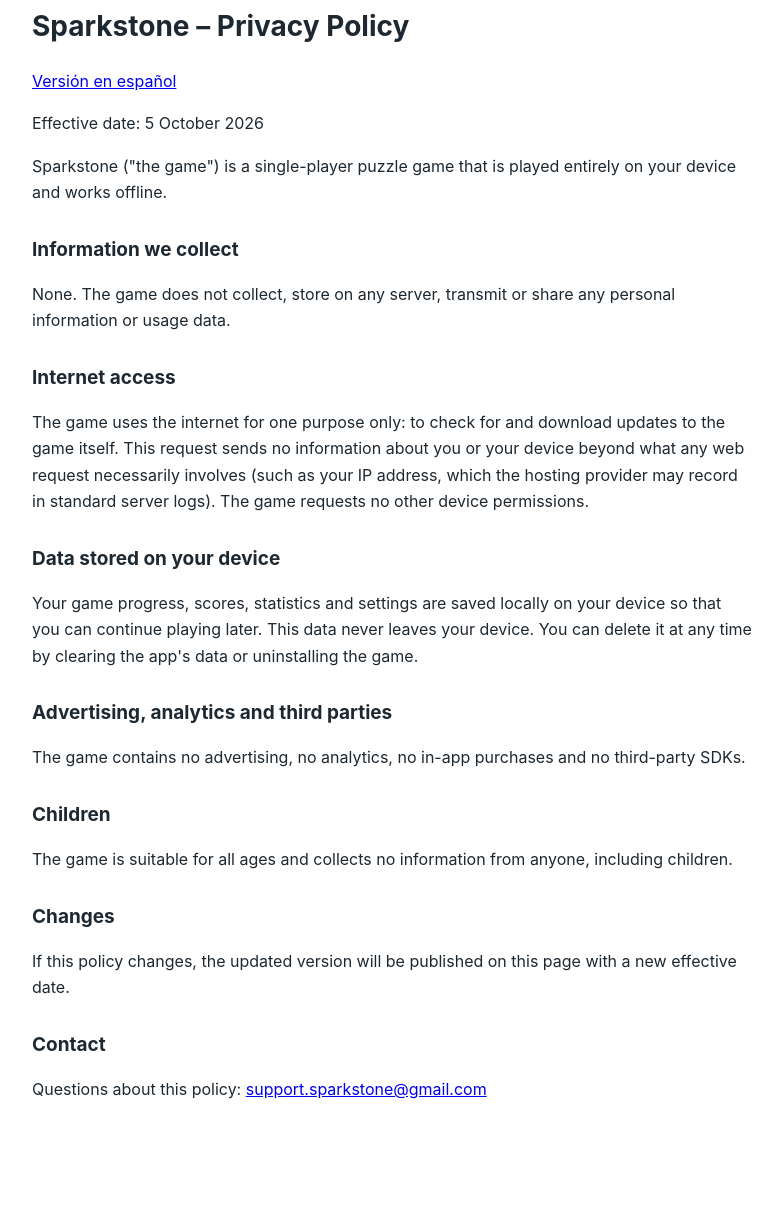
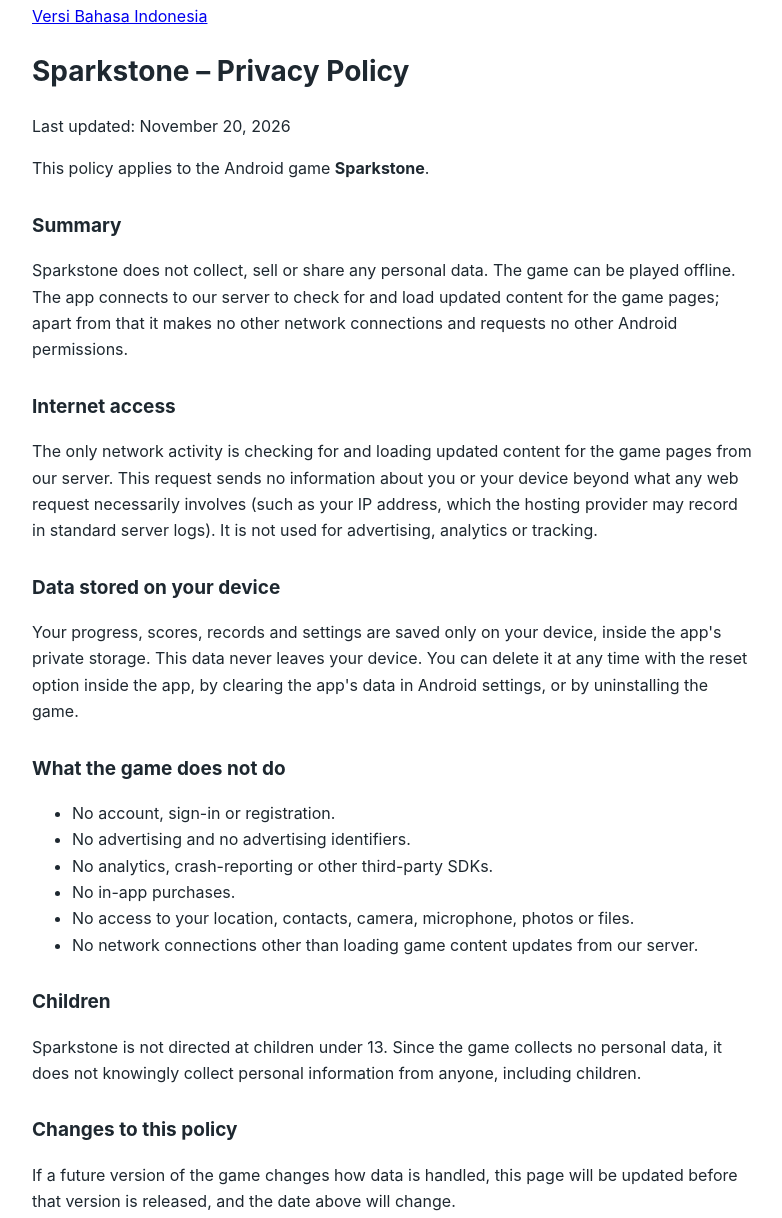
Before and after one commit to wangfeng123-123/wangfeng123-123.github.io, a plain HTML site: page sparkstone/privacy.html in a window 1280 px wide. Shown: the part 37-1255 px from the top of the page, without its empty margins (248-1030 px from the left). Before the commit the page ends 1179 px from the top, so only its background shows below. Drawn offline with Linux system fonts and the light colour scheme.

Commit message:
Revise privacy policy and add localization link
Updated privacy policy details and added a link to the Indonesian version. Clarified data handling practices and included a last updated date.

```diff
--- a/sparkstone/privacy.html
+++ b/sparkstone/privacy.html
@@ -1,21 +1,36 @@
-<!DOCTYPE html><html lang="en"><head><meta charset="utf-8"><meta name="viewport" content="width=device-width,initial-scale=1"><title>Sparkstone – Privacy Policy</title>
-<style>body{font-family:-apple-system,Segoe UI,Roboto,sans-serif;max-width:720px;margin:40px auto;padding:0 20px;line-height:1.65;color:#1e2830}h1{font-size:28px}h2{font-size:19px;margin-top:28px}</style></head><body>
+<!DOCTYPE html>
+<html lang="en">
+<head>
+<meta charset="utf-8">
+<meta name="viewport" content="width=device-width,initial-scale=1">
+<title>Sparkstone – Privacy Policy</title>
+<style>body{font-family:-apple-system,Segoe UI,Roboto,sans-serif;max-width:720px;margin:40px auto;padding:0 20px;line-height:1.65;color:#1e2830}h1{font-size:28px}h2{font-size:19px;margin-top:28px}</style>
+</head>
+<body>
+<p><a href="https://wangfeng123-123.github.io/sparkstone/privacy-id.html">Versi Bahasa Indonesia</a></p>
 <h1>Sparkstone – Privacy Policy</h1>
-<p><a href="privacy-es.html">Versión en español</a></p>
-<p>Effective date: 5 October 2026</p>
-<p>Sparkstone ("the game") is a single-player puzzle game that is played entirely on your device and works offline.</p>
-<h2>Information we collect</h2>
-<p>None. The game does not collect, store on any server, transmit or share any personal information or usage data.</p>
+<p class="sub">Last updated: November 20, 2026</p>
+<p>This policy applies to the Android game <strong>Sparkstone</strong>.</p>
+<h2>Summary</h2>
+<p>Sparkstone does not collect, sell or share any personal data. The game can be played offline. The app connects to our server to check for and load updated content for the game pages; apart from that it makes no other network connections and requests no other Android permissions.</p>
 <h2>Internet access</h2>
-<p>The game uses the internet for one purpose only: to check for and download updates to the game itself. This request sends no information about you or your device beyond what any web request necessarily involves (such as your IP address, which the hosting provider may record in standard server logs). The game requests no other device permissions.</p>
+<p>The only network activity is checking for and loading updated content for the game pages from our server. This request sends no information about you or your device beyond what any web request necessarily involves (such as your IP address, which the hosting provider may record in standard server logs). It is not used for advertising, analytics or tracking.</p>
 <h2>Data stored on your device</h2>
-<p>Your game progress, scores, statistics and settings are saved locally on your device so that you can continue playing later. This data never leaves your device. You can delete it at any time by clearing the app's data or uninstalling the game.</p>
-<h2>Advertising, analytics and third parties</h2>
-<p>The game contains no advertising, no analytics, no in-app purchases and no third-party SDKs.</p>
+<p>Your progress, scores, records and settings are saved only on your device, inside the app's private storage. This data never leaves your device. You can delete it at any time with the reset option inside the app, by clearing the app's data in Android settings, or by uninstalling the game.</p>
+<h2>What the game does not do</h2>
+<ul>
+<li>No account, sign-in or registration.</li>
+<li>No advertising and no advertising identifiers.</li>
+<li>No analytics, crash-reporting or other third-party SDKs.</li>
+<li>No in-app purchases.</li>
+<li>No access to your location, contacts, camera, microphone, photos or files.</li>
+<li>No network connections other than loading game content updates from our server.</li>
+</ul>
 <h2>Children</h2>
-<p>The game is suitable for all ages and collects no information from anyone, including children.</p>
-<h2>Changes</h2>
-<p>If this policy changes, the updated version will be published on this page with a new effective date.</p>
+<p>Sparkstone is not directed at children under 13. Since the game collects no personal data, it does not knowingly collect personal information from anyone, including children.</p>
+<h2>Changes to this policy</h2>
+<p>If a future version of the game changes how data is handled, this page will be updated before that version is released, and the date above will change.</p>
 <h2>Contact</h2>
 <p>Questions about this policy: <a href="mailto:support.sparkstone@gmail.com">support.sparkstone@gmail.com</a></p>
-</body></html>
+</body>
+</html>
```
